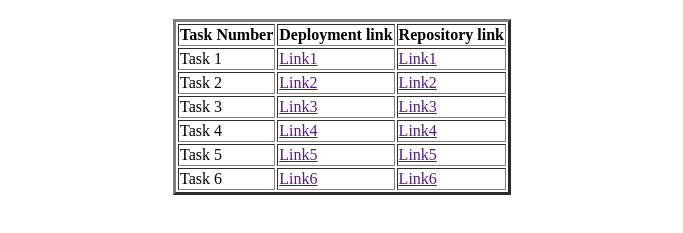
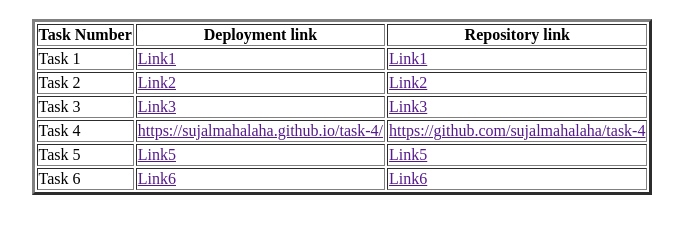
Before and after one commit to sujalmahalaha/Mern-stack-3, a plain HTML site: page index.html in a window 1280 px wide. Shown: the part 79-312 px from the top of the page, without its empty margins (298-981 px from the left). Drawn offline with Linux system fonts and the light colour scheme.

Commit message:
Update index.html

```diff
--- a/index.html
+++ b/index.html
@@ -42,8 +42,8 @@
             </tr>
             <tr>
                 <td>Task 4</td>
-                <td><a href="" target="_blank">Link4</a></td>
-                <td><a href="" target="_blank">Link4</a></td>
+                <td><a href="" target="_blank">https://sujalmahalaha.github.io/task-4/</a></td>
+                <td><a href="" target="_blank">https://github.com/sujalmahalaha/task-4</a></td>
             </tr>
             <tr>
                 <td>Task 5</td>
```
